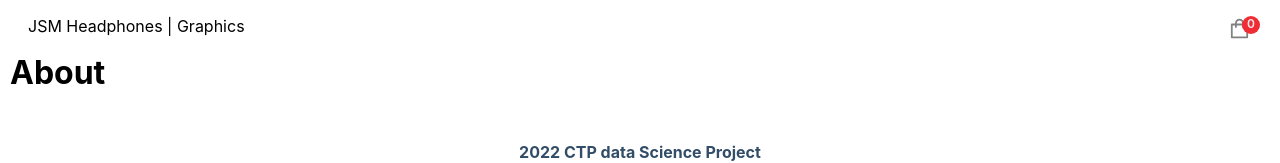
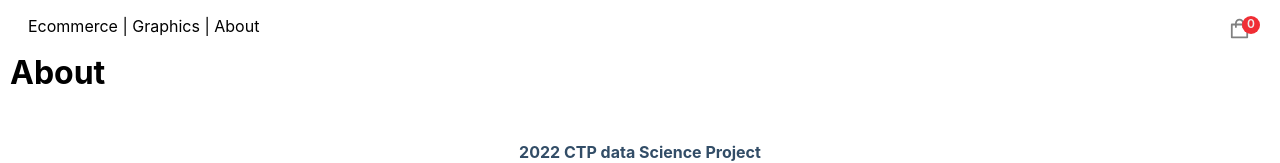
Before and after one commit to Hmmsien/ECommerce_behavior, a Next.js app in the folder frontend/ecommerce/: page /about in a window 1280 px wide. Shown: the top 163 px of the page. Built offline with nearby package versions, Linux system fonts and the light colour scheme.

Commit message:
Graphics

```diff
--- a/frontend/ecommerce/components/Navbar.jsx
+++ b/frontend/ecommerce/components/Navbar.jsx
@@ -14,8 +14,9 @@ function Navbar() {
   return (
     <div className='navbar-container' >
       <p className='="logo' >
-        <Link href="/" >JSM Headphones </Link>
-        <Link  className="nav-link" href="/graphics" >| Graphics</Link>
+        <Link href="/" >Ecommerce </Link>
+        <Link  className="nav-link" href="/graphics" >| Graphics </Link>
+        <Link  className="nav-link" href="/about" >| About</Link>
       </p>
       <button type="button" className='cart-icon' onClick={() => setShowCart(true)} >
         <AiOutlineShopping />
--- a/frontend/ecommerce/pages/graphics.js
+++ b/frontend/ecommerce/pages/graphics.js
@@ -2,7 +2,8 @@ import React from 'react'
 
 function graphics() {
   return (
-    <div>Graphics
+    <div>
+      Interactive Graphics
 
     </div>
   )
```
